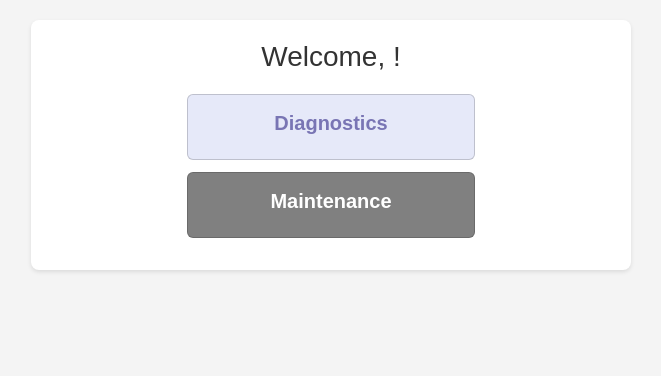
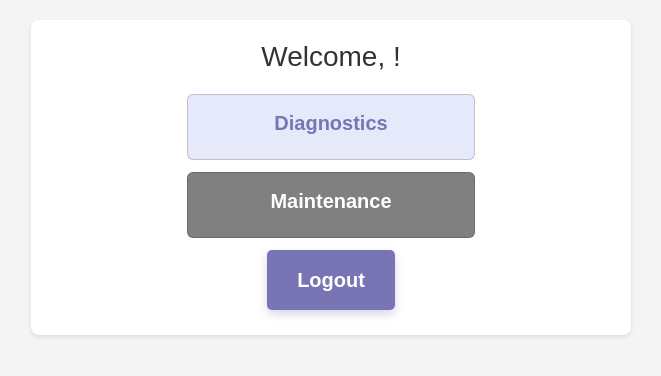
Before and after one commit to 394-w24/obd-app, a React (Vite) app: page /navpage in a window 1280 px wide. Shown: the top 376 px of the page, without its empty margins (309-970 px from the left). Built offline with nearby package versions, Linux system fonts and the light colour scheme; no server answers.

Commit message:
Logout functionality

```diff
--- a/src/components/NavPage.jsx
+++ b/src/components/NavPage.jsx
@@ -1,16 +1,26 @@
 import React from 'react';
 import "./NavPage.css"
-import { Link } from 'react-router-dom';
+import { Link, useNavigate } from 'react-router-dom';
 import profile from ".././icons/user.png"
 import repair from ".././icons/carRepair.png"
 import settings from ".././icons/settings.png"
 import contact from ".././icons/contact.png"
-import { useAuthState } from '.././utilities/firebase';
+import { useAuthState, signOut } from '.././utilities/firebase';
 
 
 const NavPage = () => {
 
   const username = useAuthState()[0]?.displayName
+  const navigate = useNavigate();
+
+  const handleLogout = async () => {
+    try {
+      await signOut();
+      navigate('/'); // Redirect to login page
+    } catch (error) {
+      console.error('Logout failed', error);
+    }
+  };
 
   return (
     <div className="container">
@@ -29,6 +39,7 @@ const NavPage = () => {
           </div>
         </div>
       </div>
+      <button onClick={handleLogout} className="btn btn-primary">Logout</button>
     </div>
   );
 };
```
